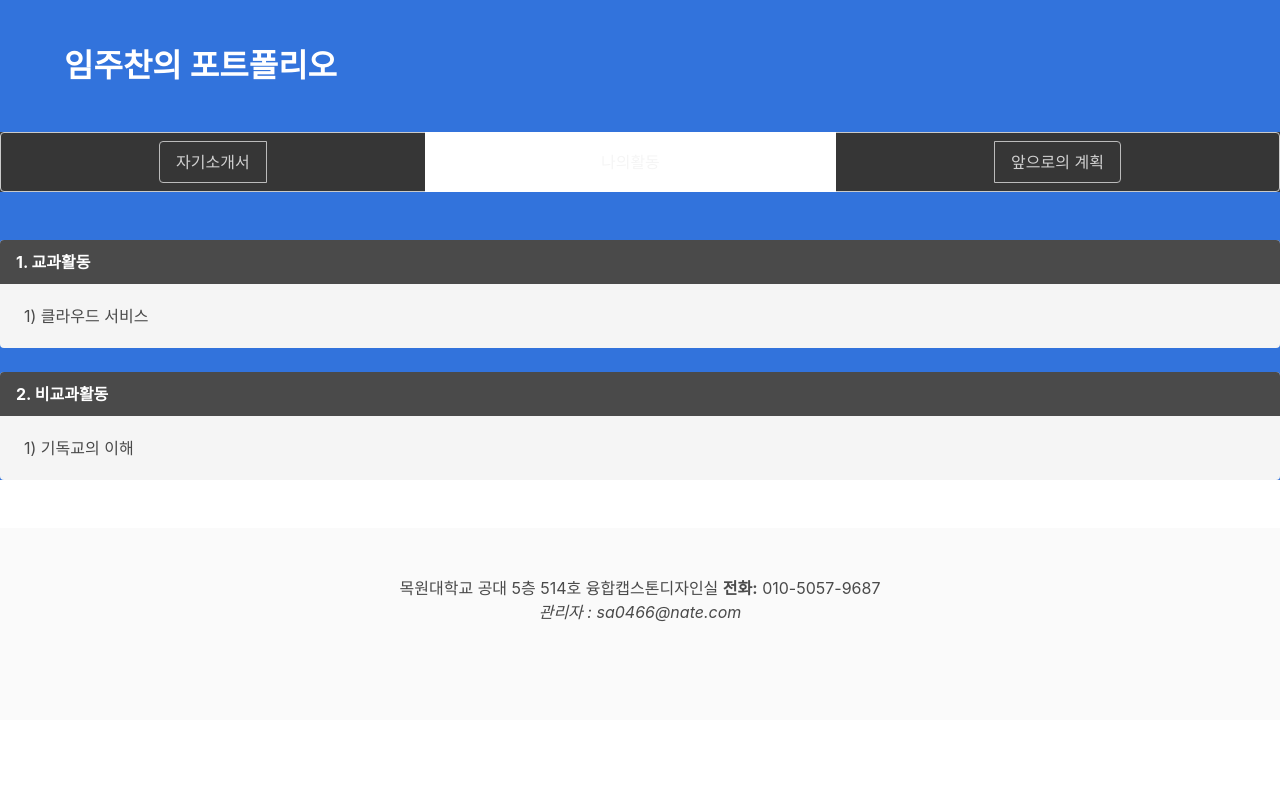
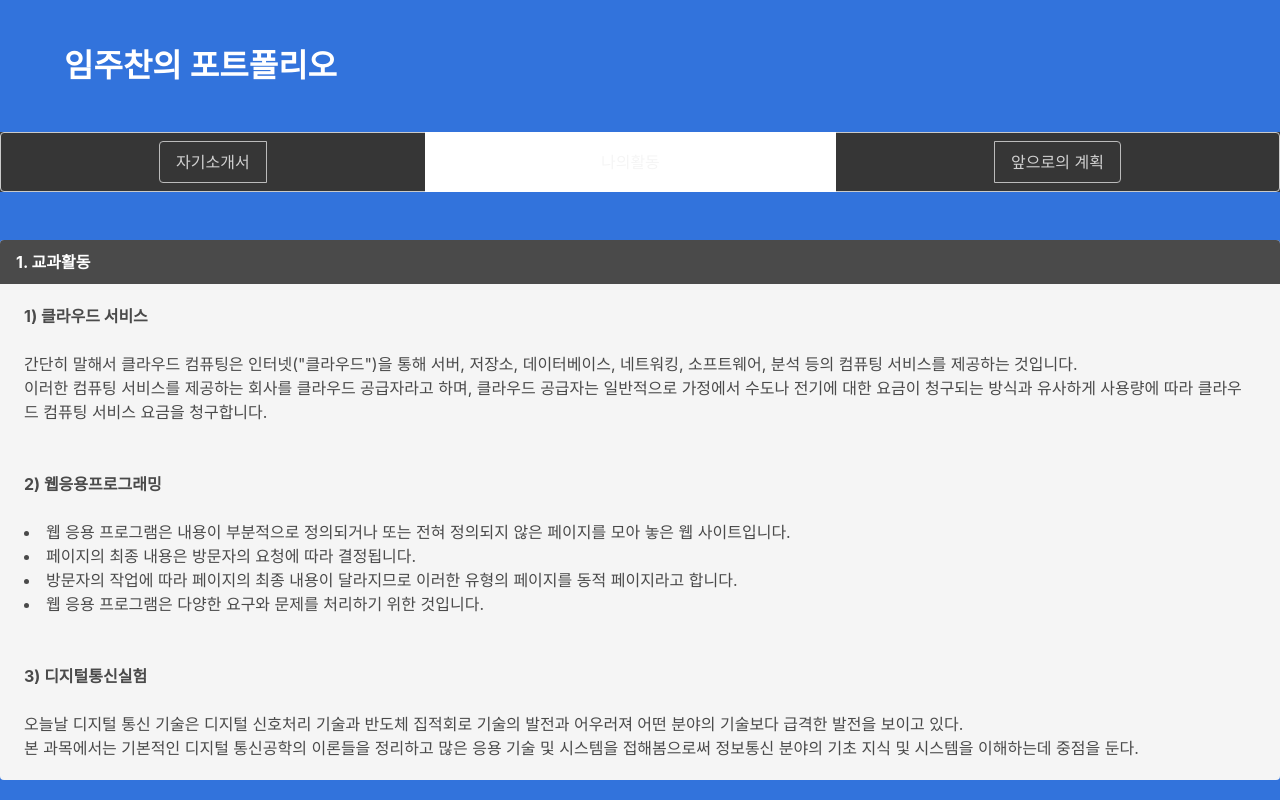
Before and after one commit to jc0466/juchan2_homepage, a Nuxt app: page /about in a window 1280 px wide. Shown: the top 800 px of the page. Built offline with nearby package versions, Linux system fonts and the light colour scheme; a small style sheet from the web is missing.

Commit message:
2018-06-15*12

```diff
--- a/pages/about.vue
+++ b/pages/about.vue
@@ -33,11 +33,47 @@
 <br>
 <article class="message">
       <div class="message-header">1. 교과활동</div>
-      <div class="message-body">1) 클라우드 서비스</div>
+      <div class="message-body"><th>1) 클라우드 서비스</th>
+      <br>
+      간단히 말해서 클라우드 컴퓨팅은 인터넷("클라우드")을 통해
+      서버, 저장소, 데이터베이스, 네트워킹, 소프트웨어, 분석 등의
+      컴퓨팅 서비스를 제공하는 것입니다.
+      <td>이러한 컴퓨팅 서비스를
+      제공하는 회사를 클라우드 공급자라고 하며, 클라우드 공급자는
+      일반적으로 가정에서 수도나 전기에 대한 요금이 청구되는 방식과
+      유사하게 사용량에 따라 클라우드 컴퓨팅 서비스 요금을 청구합니다.</td>
+      <br>
+      <br>
+      <th>2) 웹응용프로그래밍</th>
+      <br>
+      <li>웹 응용 프로그램은 내용이 부분적으로 정의되거나
+      또는 전혀 정의되지 않은 페이지를 모아 놓은 웹 사이트입니다.</li>
+      <li>페이지의 최종 내용은 방문자의 요청에 따라 결정됩니다.</li>
+      <li>방문자의 작업에 따라 페이지의 최종 내용이 달라지므로
+      이러한 유형의 페이지를 동적 페이지라고 합니다.</li>
+      <li>웹 응용 프로그램은 다양한 요구와 문제를 처리하기 위한 것입니다.</li>
+      <br>
+      <br>
+      <th>3) 디지털통신실험</th>
+      <br>
+      <p>오늘날 디지털 통신 기술은 디지털 신호처리 기술과
+        반도체 집적회로 기술의 발전과 어우러져
+        어떤 분야의 기술보다 급격한 발전을 보이고 있다.</p>
+      <p>본 과목에서는 기본적인 디지털 통신공학의 이론들을
+        정리하고 많은 응용 기술 및 시스템을 접해봄으로써
+        정보통신 분야의 기초 지식 및 시스템을 이해하는데 중점을 둔다.</p>
+      </div>
     </article>
     <article class="message">
       <div class="message-header">2. 비교과활동</div>
-      <div class="message-body">1) 기독교의 이해
+      <div class="message-body">
+        <p>1) 기독교의 이해</p>
+        <br>
+        <li>2016년 2학기 생명 보듬이 기초교육을 받고 수료증을 받았다.</li>
+        <br>
+        <p>2) 창의동아리</p>
+        <br>
+        <li>2016년 1학기에 사업단에서 진행했던 창의 동아리 활동을 하였다.</li>
       </div>
     </article>
     </section>
```
